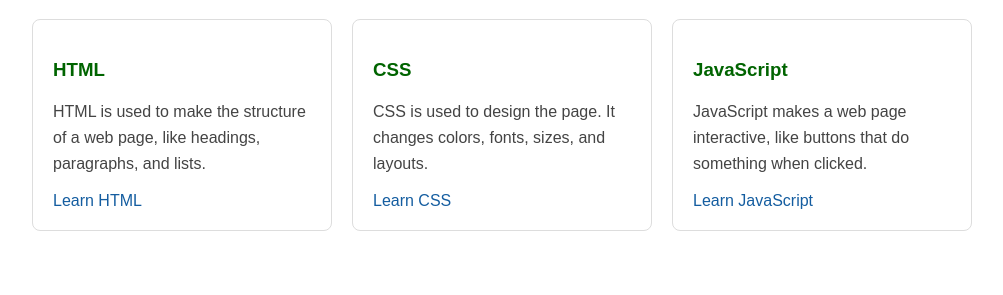
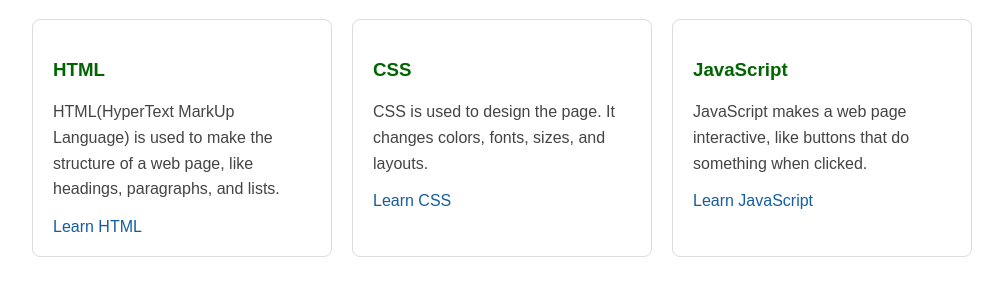
Before and after one commit to nicev3r/C-IT14WebTech, a plain HTML site: page HTML-LAB/lab5.html in a window 1280 px wide. Shown: the part 89-384 px from the top of the page, without its empty margins (138-1141 px from the left). Drawn offline with Linux system fonts and the light colour scheme.

Commit message:
lab5 completed

```diff
--- a/HTML-LAB/lab5.html
+++ b/HTML-LAB/lab5.html
@@ -14,7 +14,7 @@
 
         <div class="card">
             <h3>HTML</h3>
-            <p>HTML is used to make the structure of a web page, like headings, paragraphs, and lists.</p>
+            <p>HTML(HyperText MarkUp Language) is used to make the structure of a web page, like headings, paragraphs, and lists.</p>
             <a href="https://www.w3schools.com/html/" target="_blank">Learn HTML</a>
         </div>
 
```
